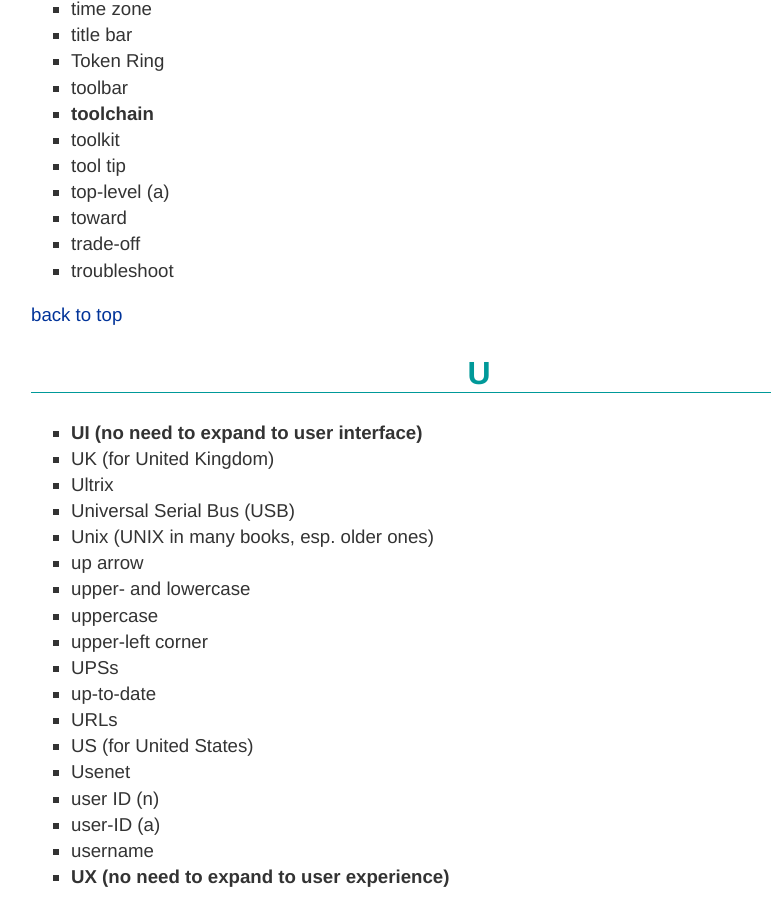
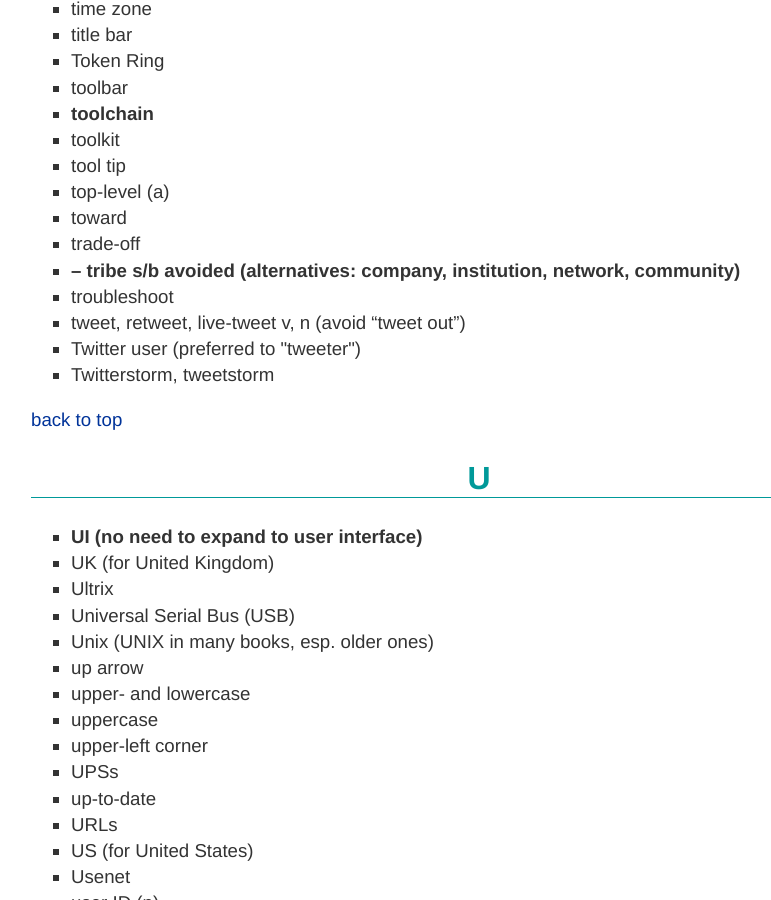
Before and after one commit to oreillymedia/production-resources, a Jekyll site: the page built from styleguide/index.md, in a window 1280 px wide and 900 px high, scrolled down 33133 px. Shown: the whole window, without its empty margins (161-932 px from the left). Built offline with Jekyll 4.4.1, drawn with Linux system fonts in a browser that asks for light colours; some of the changed text lies outside the part shown.

Commit message:
August updates for tribe and Twitter

```diff
--- a/styleguide/index.md
+++ b/styleguide/index.md
@@ -1519,7 +1519,11 @@
  <li>top-level (a)</li>
  <li>toward</li>
  <li>trade-off</li>
+ <li><strong> – tribe s/b avoided (alternatives: company, institution, network, community)</strong></li>
  <li>troubleshoot</li>
+ <li>tweet, retweet, live-tweet v, n (avoid “tweet out”)</li>
+ <li>Twitter user (preferred to "tweeter")</li>
+ <li>Twitterstorm, tweetstorm</li>
  </ul>
 
 <p><a href="#getting_started">back to top</a></p>
```
Also changed, not shown: other parts of styleguide/index.md (+1 -1 lines).
